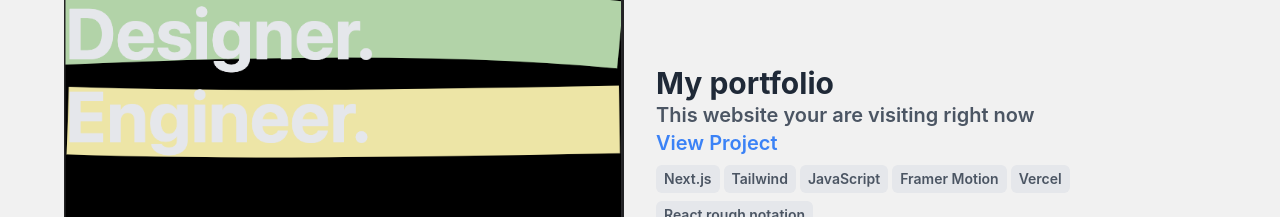
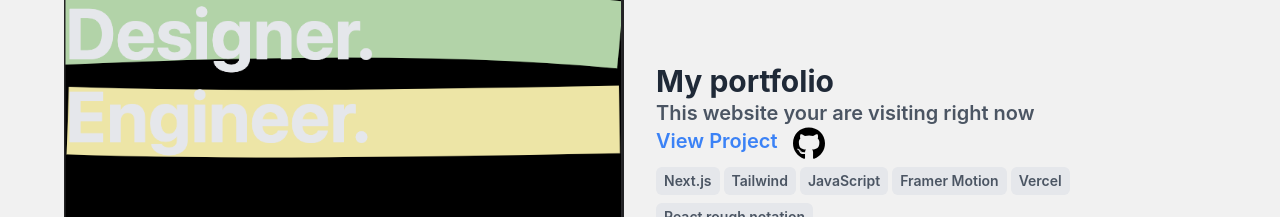
Before and after one commit to TomHmwn/tomhmwn-website, a Next.js app: page /projects in a window 1280 px wide. Shown: the part 1580-1797 px from the top of the page. Built offline with nearby package versions, Linux system fonts and the light colour scheme.

Commit message:
add my portfolio github llink

```diff
--- a/constants/data.js
+++ b/constants/data.js
@@ -54,6 +54,7 @@ const userData = {
         "Vercel",
         "React rough notation",
       ],
+      github:"https://github.com/TomHmwn/tomhmwn-website",
     },
     {
       title: "Snack in a Van",
```
